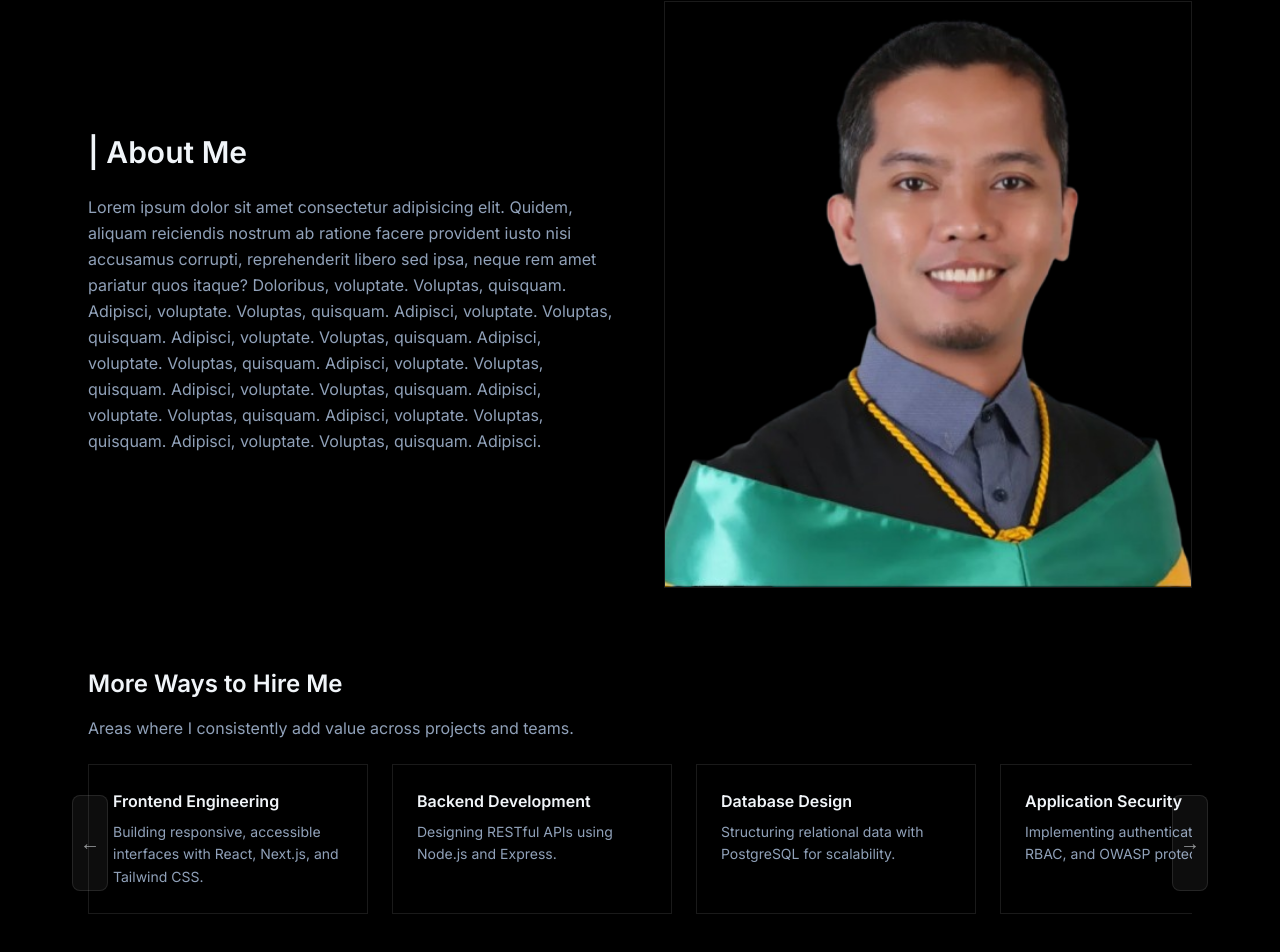
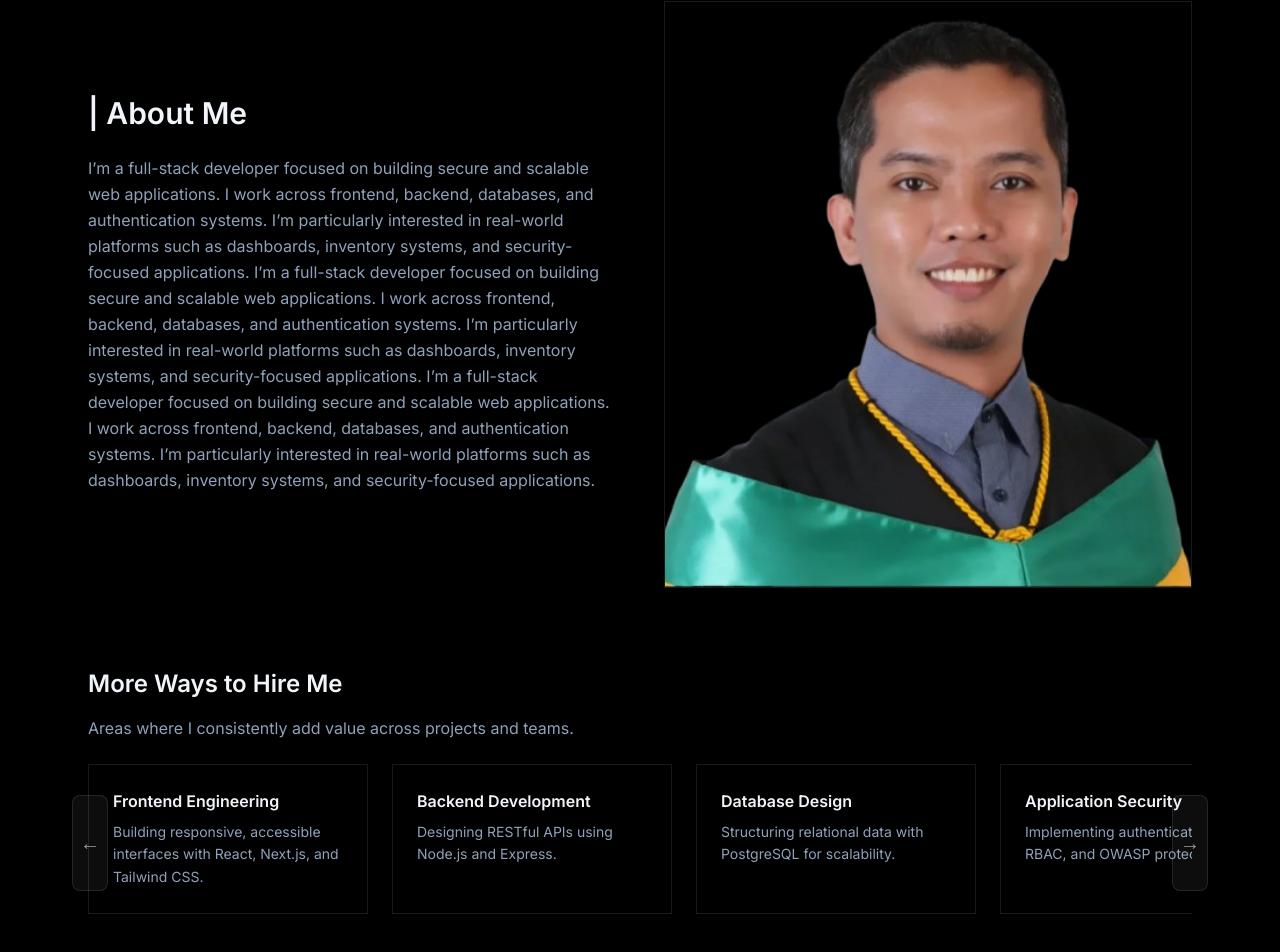
Before and after one commit to mit-adrian/portfolio, a Next.js app: page / in a window 1280 px wide. Shown: the part 2182-3134 px from the top of the page. Built offline with nearby package versions, Linux system fonts and the light colour scheme.

Commit message:
fix: restore correct About section from previous commit

```diff
--- a/components/About.tsx
+++ b/components/About.tsx
@@ -20,17 +20,20 @@ export default function About() {
         <div>
           <h2 className="text-3xl font-semibold mb-6">| About Me</h2>
           <p className="text-slate-400 leading-relaxed">
-            Lorem ipsum dolor sit amet consectetur adipisicing elit. Quidem,
-            aliquam reiciendis nostrum ab ratione facere provident iusto nisi
-            accusamus corrupti, reprehenderit libero sed ipsa, neque rem amet
-            pariatur quos itaque? Doloribus, voluptate. Voluptas, quisquam.
-            Adipisci, voluptate. Voluptas, quisquam. Adipisci, voluptate.
-            Voluptas, quisquam. Adipisci, voluptate. Voluptas, quisquam.
-            Adipisci, voluptate. Voluptas, quisquam. Adipisci, voluptate.
-            Voluptas, quisquam. Adipisci, voluptate. Voluptas, quisquam.
-            Adipisci, voluptate. Voluptas, quisquam. Adipisci, voluptate.
-            Voluptas, quisquam. Adipisci, voluptate. Voluptas, quisquam.
-            Adipisci.
+            I’m a full-stack developer focused on building secure and scalable
+            web applications. I work across frontend, backend, databases, and
+            authentication systems. I’m particularly interested in real-world
+            platforms such as dashboards, inventory systems, and
+            security-focused applications. I’m a full-stack developer focused on
+            building secure and scalable web applications. I work across
+            frontend, backend, databases, and authentication systems. I’m
+            particularly interested in real-world platforms such as dashboards,
+            inventory systems, and security-focused applications. I’m a
+            full-stack developer focused on building secure and scalable web
+            applications. I work across frontend, backend, databases, and
+            authentication systems. I’m particularly interested in real-world
+            platforms such as dashboards, inventory systems, and
+            security-focused applications.
           </p>
         </div>
 
```
